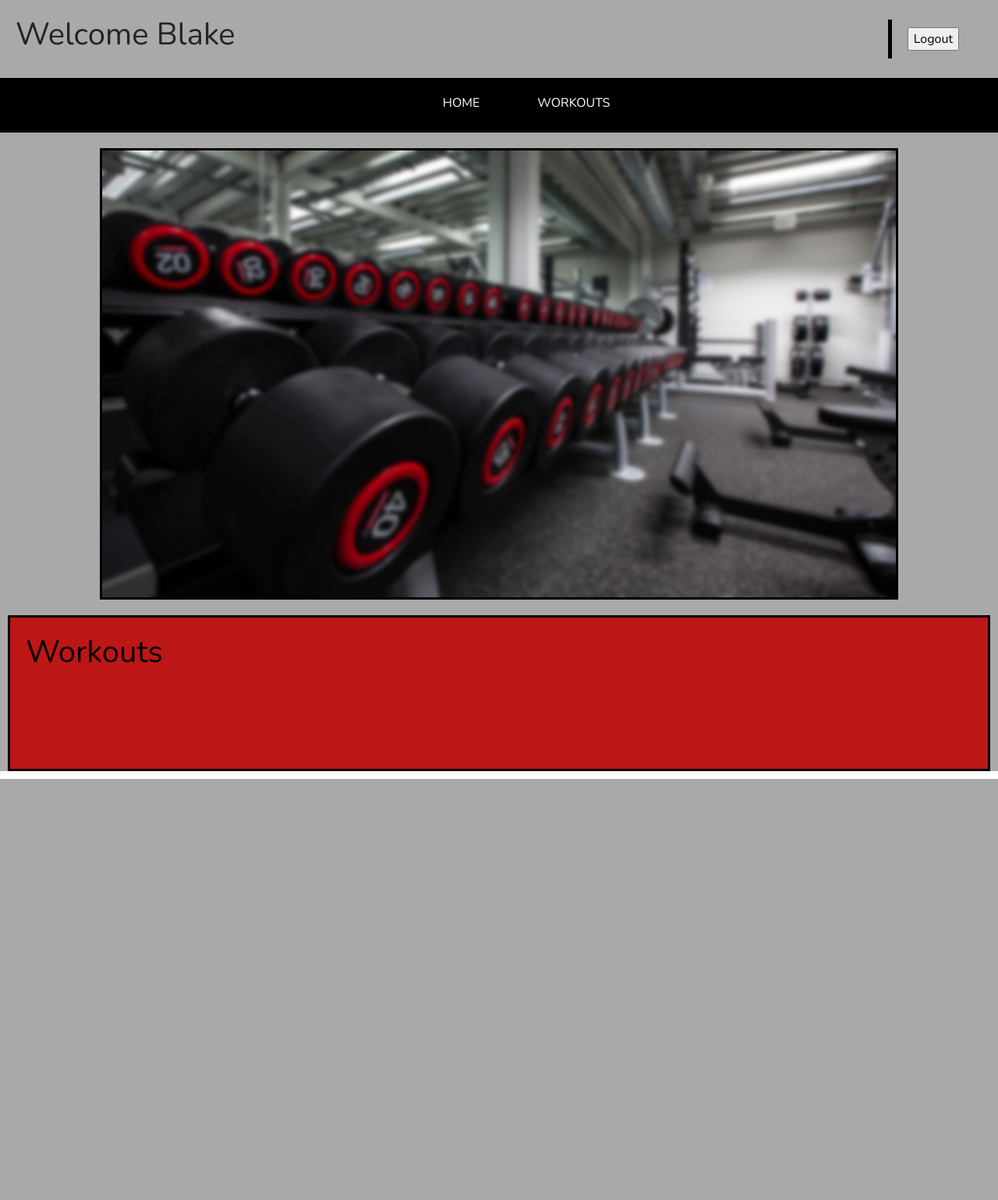
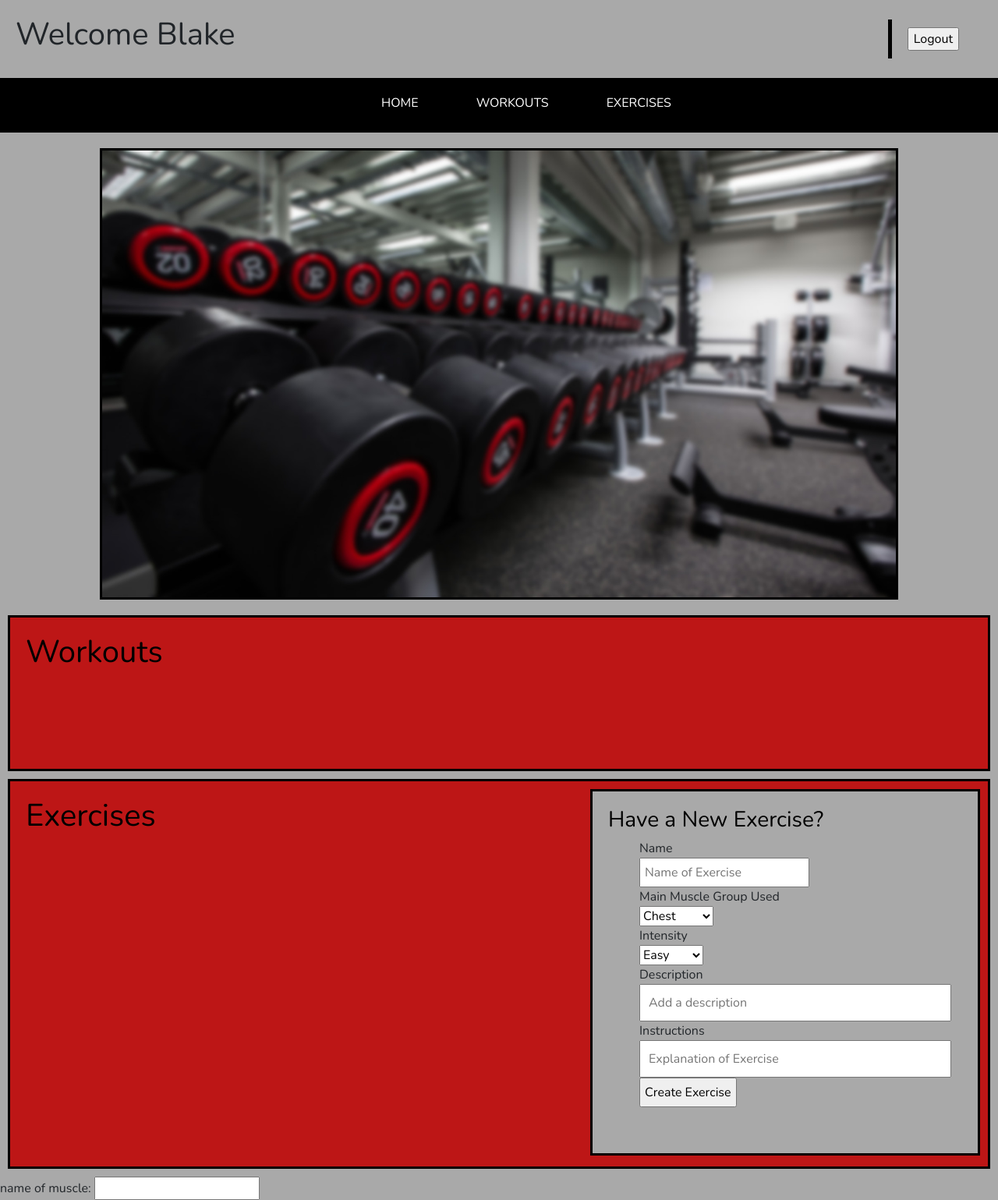
Before and after one commit to BlakeTCalvin/MyProject, a Flask app: page /home in a window 1280 px wide. Shown: the whole page at 78% size. Before the commit the page ends 999 px from the top, so only its background shows below. Run offline with Flask 2, Linux system fonts and the light colour scheme; a user stored in the database is signed in; some libraries are stand-ins or nearby versions.

Commit message:
Added Exercise Creation, and Muscle Groups All In

```diff
--- a/controller_functions.py
+++ b/controller_functions.py
@@ -42,6 +42,18 @@ def home():
     else:
         return redirect("/login")
 
+def processExercise():
+    validation_check = Exercises.validate_exercise(request.form)
+    if not validation_check:
+        return redirect("/home#exercise")
+    else:
+        new_exercise = Exercises.new_exercise(request.form)
+    return redirect("/home")
+
+def processMuscle():
+    new_muscle = Muscles.new_muscle(request.form)
+    return redirect("/home")
+
 def logout():
     session.clear()
     return redirect("/login")
--- a/routes.py
+++ b/routes.py
@@ -1,5 +1,5 @@
 from config import app
-from controller_functions import index, loginPage, processLogin, registerPage, processUser, home, logout
+from controller_functions import index, loginPage, processLogin, registerPage, processUser, home, processExercise, processMuscle, logout
 
 app.add_url_rule("/", view_func=index)
 
@@ -9,5 +9,7 @@ app.add_url_rule("/register", view_func=registerPage)
 app.add_url_rule("/process_user", view_func=processUser, methods=["POST"])
 
 app.add_url_rule("/home", view_func=home)
+app.add_url_rule("/process_muscle", view_func=processMuscle, methods=["POST"])
+app.add_url_rule("/process_exercise", view_func=processExercise, methods=["POST"])
 
 app.add_url_rule("/logout", view_func=logout)
--- a/static/css/home.css
+++ b/static/css/home.css
@@ -101,7 +101,46 @@
         margin: 10px;
         height: 200px;
     }
-    #workout h1 {
-        color: black;
-        padding: 20px;
+        #workout h1 {
+            color: black;
+            padding: 20px;
+        }
+
+    #exercise {
+        border: solid black;
+        background: #bd1616;
+        margin: 10px;
+        height: 500px;
     }
+        #exercise h1 {
+            color: black;
+            padding: 20px;
+            display: inline-block;
+        }
+        #exercise form {
+            border: solid black;
+            float: right;
+            width: 500px;
+            min-height: 470px;
+            margin: 10px;
+            padding: 20px;
+            background: darkgray;
+        }
+            #exercise form h3 {
+                color: black;
+            }
+            #exercise form input {
+                padding: 5px;
+                text-align: left;
+            }
+            #exercise form .textbox {
+                padding: 10px;
+                width: 400px;
+            }
+            #exercise ul li {
+                list-style-type: none;
+            }
+        #exercise #error_messages {
+            color: red;
+            padding-left: 40px;
+        }
--- a/templates/homePage.html
+++ b/templates/homePage.html
@@ -22,6 +22,7 @@
                 <ul>
                     <li><a href="#header">Home</a></li>
                     <li><a href="#workout">Workouts</a></li>
+                    <li><a href="#exercise">Exercises</a></li>
                 </ul>
             </nav>
         </div>
@@ -30,6 +31,43 @@
             <div id="workout">
                 <h1>Workouts</h1>
             </div>
+            <div id="exercise">
+                <h1>Exercises</h1>
+                <form action="/process_exercise" method="post">
+                    <h3>Have a New Exercise?</h3>
+                    {% with messages = get_flashed_messages() %}
+                        {% if messages %}
+                            {% for message in messages %}
+                                <p id="error_messages">{{message}}</p>
+                            {% endfor %}
+                        {% endif %}
+                    {% endwith %}
+                    <ul>
+                        <li>Name<br><input type="text" name="name" placeholder="Name of Exercise"><li>
+                        <li>Main Muscle Group Used<br><select name="musclegroupused">
+                            <option value="chest">Chest</option>
+                            <option value="back">Back</option>
+                            <option value="shoulders">Shoulders</option>
+                            <option value="biceps">Biceps</option>
+                            <option value="triceps">Triceps</option>
+                            <option value="forearms">Forearms</option>
+                            <option value="core">Core</option>
+                            <option value="legs">Legs</option>
+                        </select></li>
+                        <li>Intensity<br><select name="intensity">
+                                <option value="easy">Easy</option>
+                                <option value="average">Average</option>
+                                <option value="hard">Hard</option>
+                        </select></li>
+                        <li>Description<br><input type="text" name="description" class="textbox" placeholder="Add a description"></li>
+                        <li>Instructions<br><input type="text" name="instructions" placeholder="Explanation of Exercise" class="textbox"></li>
+                        <input type="submit" value="Create Exercise">
+                    </ul>
+                </form>
+            </div>
+            <form action="/process_muscle" method="post">
+                name of muscle: <input type="text" name="muscle">
+            </form>
         </div>
     </div>
 
```
Also changed, not shown: models.py (+30 -2 lines), my_project.db.
